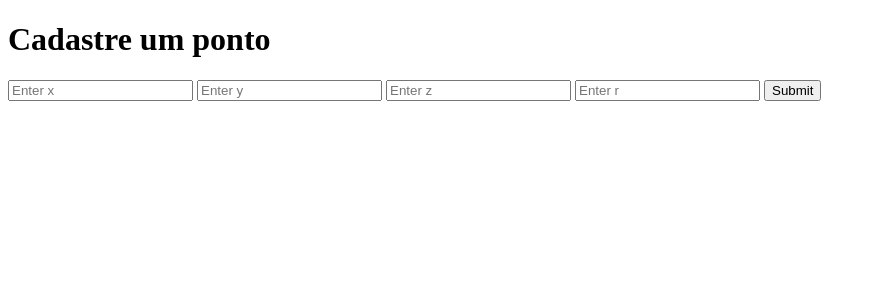
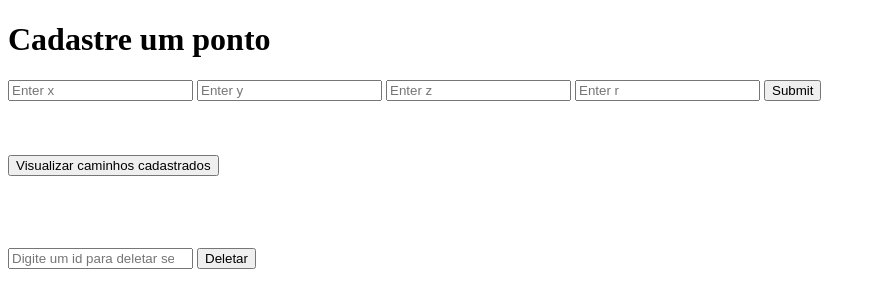
Before and after one commit to ifferreira/m5_p1_parte2, a Flask app: page / in a window 1280 px wide. Shown: the top 308 px of the page, without its empty margins (0-876 px from the left). Run offline with Flask 3, Linux system fonts and the light colour scheme.

Commit message:
Prova parte 2 final

```diff
--- a/caminhos.json
+++ b/caminhos.json
@@ -1 +1 @@
-{"_default": {"1": {"x": "1", "y": "2", "z": "3", "r": "0"}, "2": {"x": "1", "y": "2", "z": "3", "r": "4"}, "3": {"x": "2", "y": "3", "z": "4", "r": "4"}, "4": {"x": "354345", "y": "345345", "z": "345345", "r": "345345"}, "5": {"x": "4356", "y": "3", "z": "3", "r": "5"}, "6": {"x": "32453245", "y": "23452345", "z": "23453245", "r": "23452345"}, "7": {"x": "1212", "y": "1212", "z": "1212", "r": "1212"}}}
+{"_default": {"1": {"x": "1", "y": "2", "z": "3", "r": "0"}, "2": {"x": "1", "y": "2", "z": "3", "r": "4"}, "3": {"x": "2", "y": "3", "z": "4", "r": "4"}, "4": {"x": "354345", "y": "345345", "z": "345345", "r": "345345"}, "5": {"x": "4356", "y": "3", "z": "3", "r": "5"}, "6": {"x": "32453245", "y": "23452345", "z": "23453245", "r": "23452345"}, "7": {"x": "1212", "y": "1212", "z": "1212", "r": "1212"}, "8": {"x": "123123", "y": "123123", "z": "123123", "r": "123123"}}}
--- a/src/main.py
+++ b/src/main.py
@@ -34,7 +34,8 @@ def update():
     y = request.form['y']
     z = request.form['z']
     r = request.form['r']
-    db.update({'x': x, 'y': y, 'z': z, 'r': r})
+    id_caminho = request.form['id']
+    db.update({'x': x, 'y': y, 'z': z, 'r': r}, doc_ids=id_caminho)
     return redirect(url_for('index'))
 
 # rota deletar
@@ -46,15 +47,15 @@ def delete():
 
 # rota para listar conforme o id
 @app.route('/pegar_caminho/<int:id>')
-def listar(id):
-    caminho = db.get(doc_id=id)
+def pegar_caminho(id):
+    caminho = db.get(doc_id=[id])
     return render_template('listas_caminho.html', caminho=caminho)
 
 # rota listar
 @app.route('/listas_caminhos')
 def index():
-    pontos = db.all()
-    return render_template('listas_caminho.html', pontos=pontos)
+    caminhos = db.all()
+    return render_template('listas_caminho.html', caminhos=caminhos)
 
 if __name__ == "__main__":
     app.run(host="0.0.0.0", port=8000)
--- a/src/templates/index.html
+++ b/src/templates/index.html
@@ -13,6 +13,19 @@
         <input type="number" name="z" placeholder="Enter z">
         <input type="number" name="r" placeholder="Enter r">
         <input type="submit" value="Submit">
+        <br> <br> <br> <br>
+    </form>
+
+    <form action="/listas_caminhos">
+        <input type="submit" value="Visualizar caminhos cadastrados">
+    </form>
+
+    <br> <br> <br> <br>
+
+    <form action="/deletar" method="post">
+        <input type="number" name="x" placeholder="Digite um id para deletar seu caminho correspondente">
+        <input type="submit" value="Deletar">
+    </form>
 
 </body>
 </html>
--- a/src/templates/listas_caminho.html
+++ b/src/templates/listas_caminho.html
@@ -8,11 +8,10 @@
 <body>
     <h1>Lista de pontos</h1>
     <ul>
-        {% for ponto in pontos %}
-            <li>{{ ponto.x }}, {{ ponto.y }}, {{ ponto.z }}, {{ ponto.r }}</li>
+        {% for caminho in caminhos %}
+            <li>{{ caminho.x }}, {{ caminho.y }}, {{ caminho.z }}, {{ caminho.r }}</li>
         {% endfor %}
     </ul>
-    <a href="/novo">Cadastrar novo ponto</a>
 
 </body>
 </html>
```
